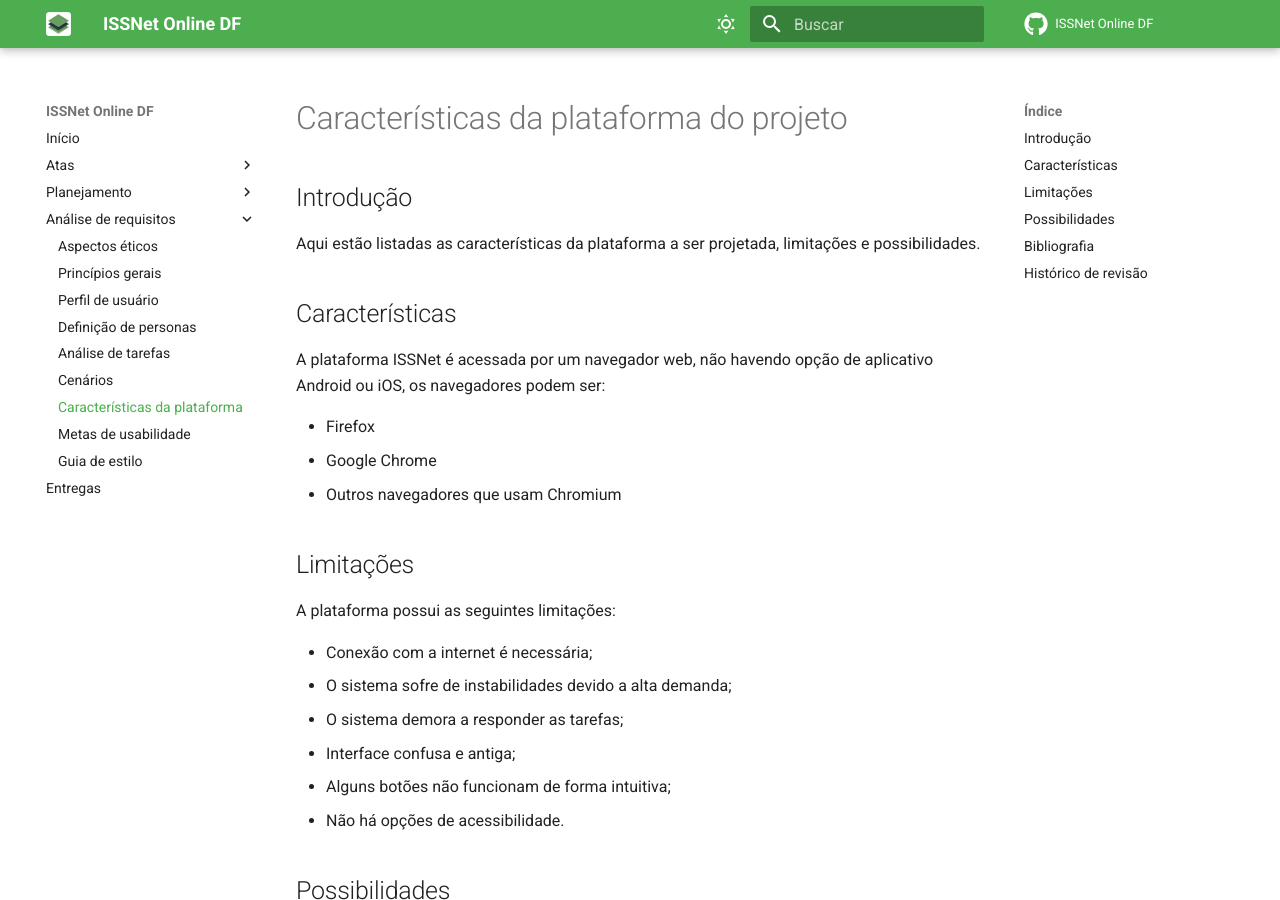
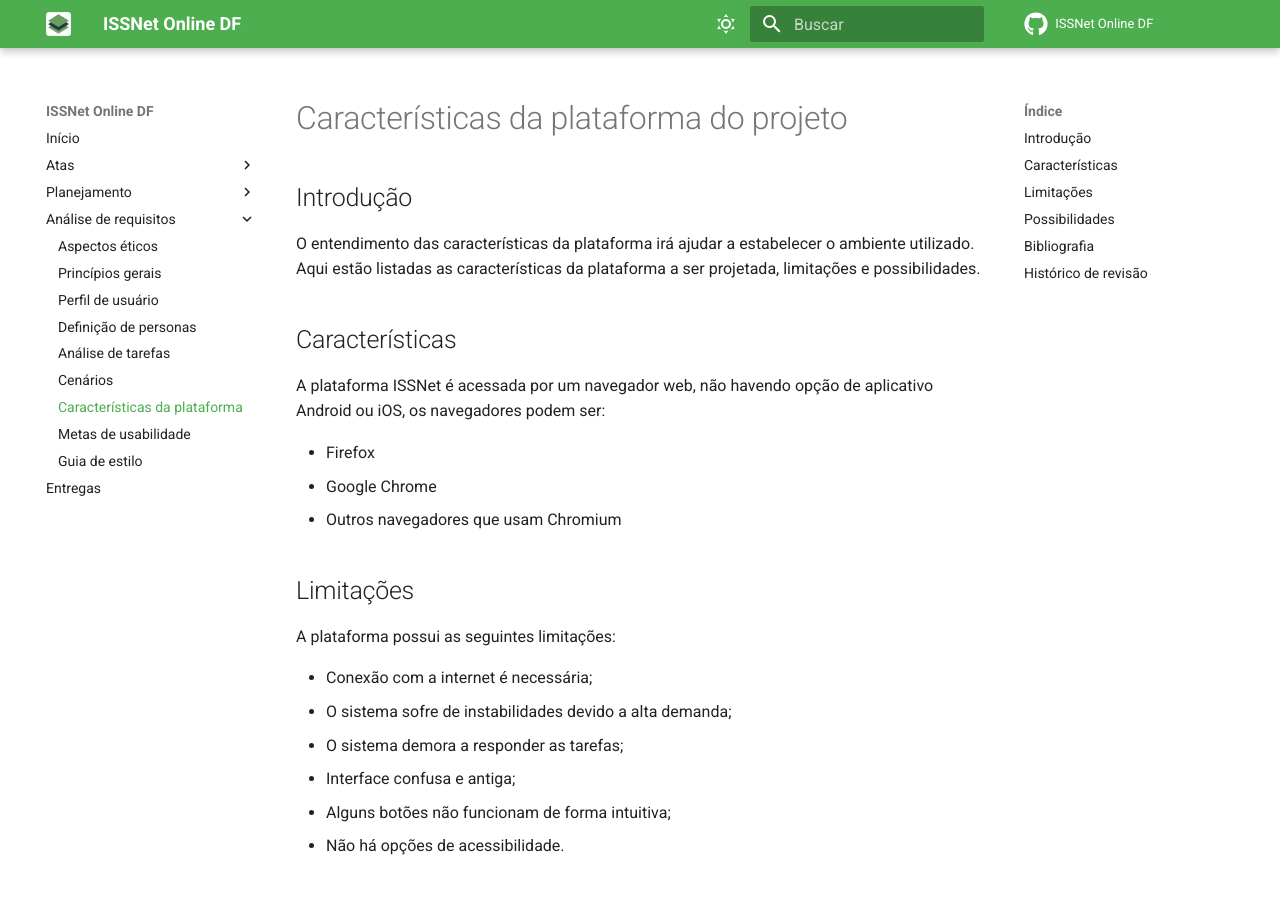
Before and after one commit to Interacao-Humano-Computador/2023.1-ISSNet, an MkDocs documentation site: the page built from gitpages/docs/analise_de_requisitos/caracteristicas_da_plataforma.md, in a window 1280 px wide and 900 px high. Built offline with MkDocs 1.6.1 and Material for MkDocs 9.7.7, drawn with Linux system fonts in a browser that asks for light colours; comment, search, counter and statistics services are not loaded; some of the changed text lies outside the part shown.

Commit message:
Update caracteristicas_da_plataforma.md

```diff
--- a/gitpages/docs/analise_de_requisitos/caracteristicas_da_plataforma.md
+++ b/gitpages/docs/analise_de_requisitos/caracteristicas_da_plataforma.md
@@ -1,6 +1,6 @@
 # Características da plataforma do projeto
 ## Introdução
-Aqui estão listadas as características da plataforma a ser projetada, limitações e possibilidades.
+O entendimento das características da plataforma irá ajudar a estabelecer o ambiente utilizado. Aqui estão listadas as características da plataforma a ser projetada, limitações e possibilidades.
 
 ## Características
 A plataforma ISSNet é acessada por um navegador web, não havendo opção de aplicativo Android ou iOS, os navegadores podem ser:
```
Also changed, not shown: other parts of gitpages/docs/analise_de_requisitos/caracteristicas_da_plataforma.md (+1 -1 lines).
